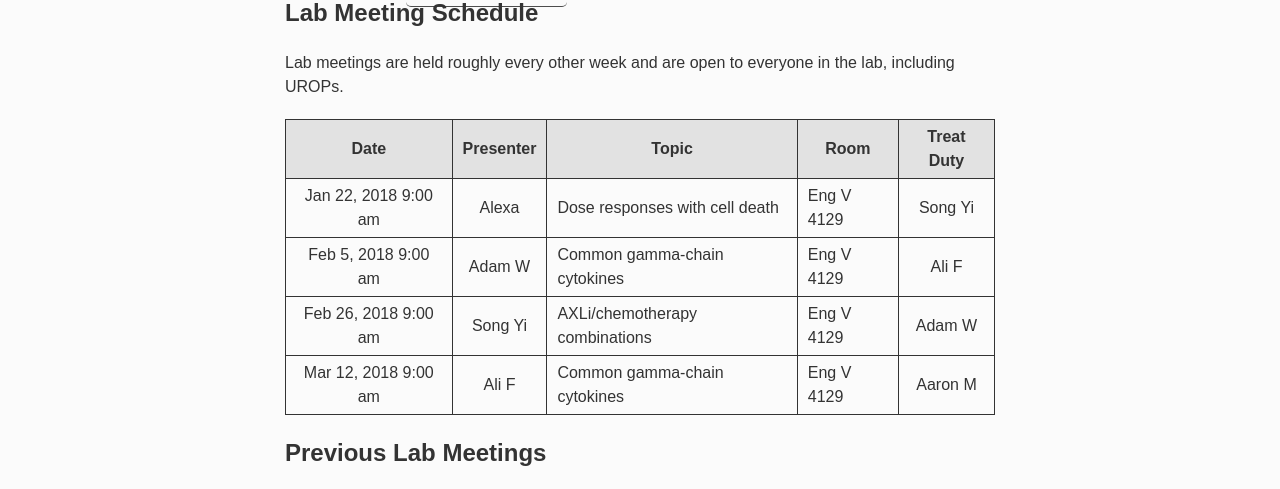
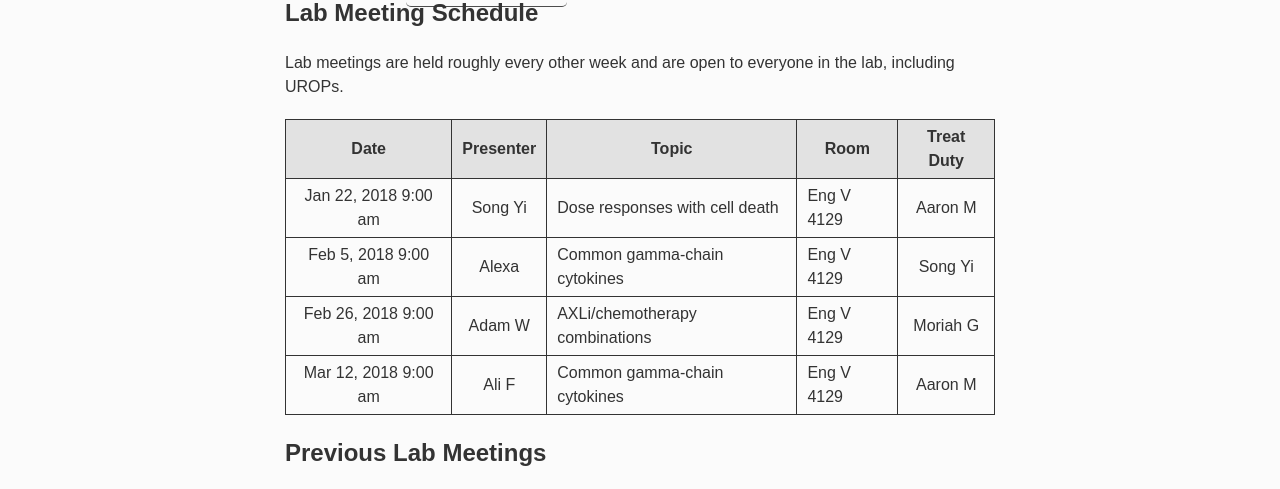
Before and after one commit to meyer-lab/asmlab.org, a Jekyll site: the page built from team/lab_meeting.md, in a window 1280 px wide. Shown: the part 160-649 px from the top of the page. Built offline with Jekyll 4.4.1, drawn with Linux system fonts in a browser that asks for light colours; some web fonts are replaced.

Commit message:
Update meetings.yml

```diff
--- a/_data/meetings.yml
+++ b/_data/meetings.yml
@@ -100,22 +100,22 @@
   treats: Aaron M
 
 - date: 2018-01-22 9:00:00
+  presenter: Song Yi
+  topic: Dose responses with cell death
+  room: Eng V 4129
+  treats: Aaron M
+
+- date: 2018-02-05 9:00:00
   presenter: Alexa
-  topic: Dose responses with cell death
+  topic: Common gamma-chain cytokines
   room: Eng V 4129
   treats: Song Yi
 
-- date: 2018-02-05 9:00:00
+- date: 2018-02-26 9:00:00
   presenter: Adam W
-  topic: Common gamma-chain cytokines
-  room: Eng V 4129
-  treats: Ali F
-
-- date: 2018-02-26 9:00:00
-  presenter: Song Yi
   topic: AXLi/chemotherapy combinations
   room: Eng V 4129
-  treats: Adam W
+  treats: Moriah G
 
 - date: 2018-03-12 9:00:00
   presenter: Ali F
```
